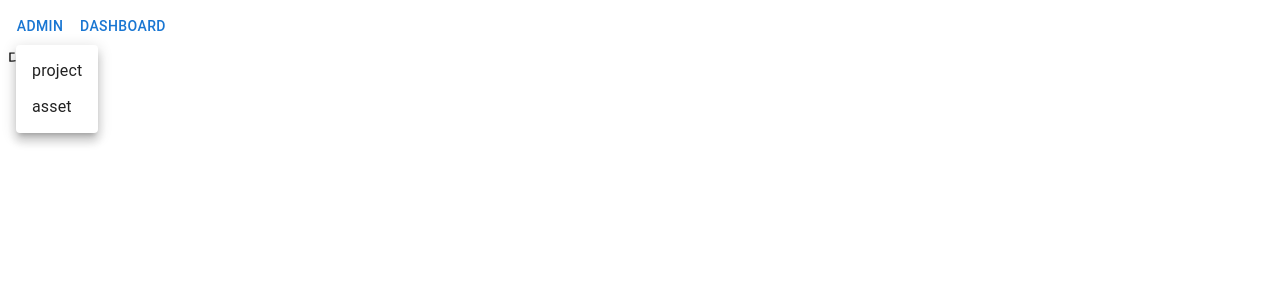
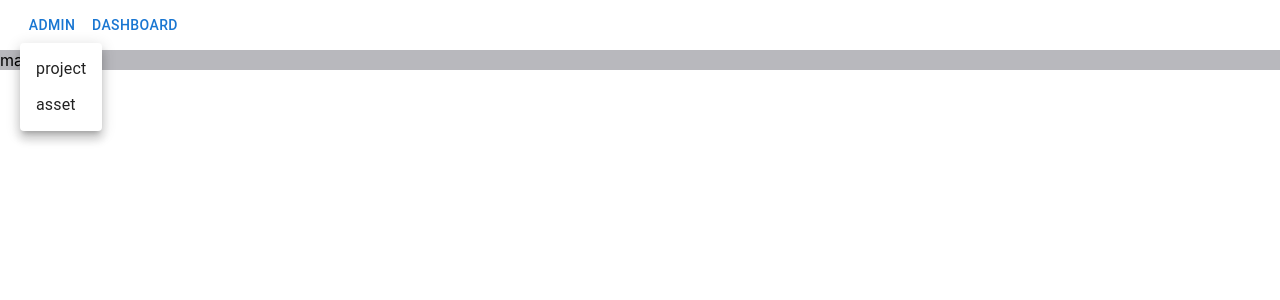
Before and after one commit to dkwjd131/dashboard-sample, a React (Create React App) app: page / in a window 1280 px wide. Both pictures are taken after a click on the button "ADMIN". Shown: the top 300 px of the page. Built offline with nearby package versions, Linux system fonts and the light colour scheme.

Commit message:
feat : Layout 폴더 생성 및 Header, Main 생성

```diff
--- a/src/App.tsx
+++ b/src/App.tsx
@@ -1,11 +1,15 @@
 import React from 'react';
-import Header from './Header';
+import Header from './layouts/Header';
+import Main from './layouts/Main';
+import reset from './assets/styles/reset';
+import { Global } from '@emotion/react';
 
 function App() {
   return (
     <div className="App">
+      <Global styles={reset} />
       <Header />
-      <header className="App-header">대시보드</header>
+      <Main />
     </div>
   );
 }
--- a/src/Header.tsx
+++ /dev/null
@@ -1,51 +0,0 @@
-import * as React from 'react';
-import Button from '@mui/material/Button';
-import Menu from '@mui/material/Menu';
-import MenuItem from '@mui/material/MenuItem';
-
-const Header = () => {
-  const [anchorEl, setAnchorEl] = React.useState<null | HTMLElement>(null);
-  const handleClick = (event: React.MouseEvent<HTMLButtonElement>) => {
-    setAnchorEl(event.currentTarget);
-  };
-  const handleClose = () => {
-    setAnchorEl(null);
-  };
-
-  return (
-    <div>
-      <Button id="admin-button" onClick={handleClick}>
-        ADMIN
-      </Button>
-      <Button id="dashboard-button" onClick={handleClick}>
-        DASHBOARD
-      </Button>
-      <Menu
-        id="basic-menu"
-        anchorEl={document.getElementById('admin-button')}
-        open={anchorEl ? anchorEl.id === 'admin-button' : false}
-        onClose={handleClose}
-        MenuListProps={{
-          'aria-labelledby': 'basic-button',
-        }}
-      >
-        <MenuItem onClick={handleClose}>project</MenuItem>
-        <MenuItem onClick={handleClose}>asset</MenuItem>
-      </Menu>
-      <Menu
-        id="basic-menu"
-        anchorEl={document.getElementById('dashboard-button')}
-        open={anchorEl ? anchorEl.id === 'dashboard-button' : false}
-        onClose={handleClose}
-        MenuListProps={{
-          'aria-labelledby': 'basic-button',
-        }}
-      >
-        <MenuItem onClick={handleClose}>monitoring</MenuItem>
-        <MenuItem onClick={handleClose}>detecting</MenuItem>
-      </Menu>
-    </div>
-  );
-};
-
-export default Header;
--- /dev/null
+++ b/src/layouts/Header.tsx
@@ -0,0 +1,54 @@
+import * as React from 'react';
+import { header } from '../assets/styles/layout';
+import Button from '@mui/material/Button';
+import Menu from '@mui/material/Menu';
+import MenuItem from '@mui/material/MenuItem';
+
+const Header = () => {
+  const [anchorEl, setAnchorEl] = React.useState<null | HTMLElement>(null);
+  const handleClick = (event: React.MouseEvent<HTMLButtonElement>) => {
+    setAnchorEl(event.currentTarget);
+  };
+  const handleClose = () => {
+    setAnchorEl(null);
+  };
+
+  return (
+    <div css={header.container}>
+      <div css={header.wrapper}>
+        <Button id="admin-button" onClick={handleClick}>
+          ADMIN
+        </Button>
+        <Button id="dashboard-button" onClick={handleClick}>
+          DASHBOARD
+        </Button>
+        <Menu
+          id="basic-menu"
+          anchorEl={document.getElementById('admin-button')}
+          open={anchorEl ? anchorEl.id === 'admin-button' : false}
+          onClose={handleClose}
+          MenuListProps={{
+            'aria-labelledby': 'basic-button',
+          }}
+        >
+          <MenuItem onClick={handleClose}>project</MenuItem>
+          <MenuItem onClick={handleClose}>asset</MenuItem>
+        </Menu>
+        <Menu
+          id="basic-menu"
+          anchorEl={document.getElementById('dashboard-button')}
+          open={anchorEl ? anchorEl.id === 'dashboard-button' : false}
+          onClose={handleClose}
+          MenuListProps={{
+            'aria-labelledby': 'basic-button',
+          }}
+        >
+          <MenuItem onClick={handleClose}>monitoring</MenuItem>
+          <MenuItem onClick={handleClose}>detecting</MenuItem>
+        </Menu>
+      </div>
+    </div>
+  );
+};
+
+export default Header;
--- /dev/null
+++ b/src/layouts/Main.tsx
@@ -0,0 +1,12 @@
+import * as React from 'react';
+import { main } from '../assets/styles/layout';
+
+const Main = () => {
+  return (
+    <div css={main.container}>
+      <div>main</div>
+    </div>
+  );
+};
+
+export default Main;
```
